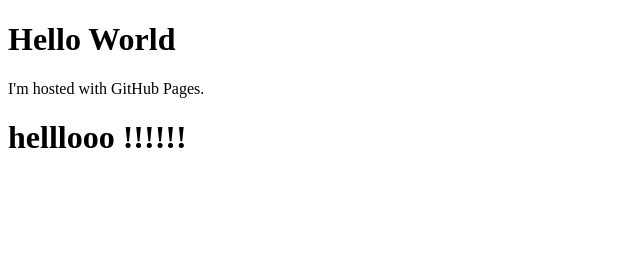
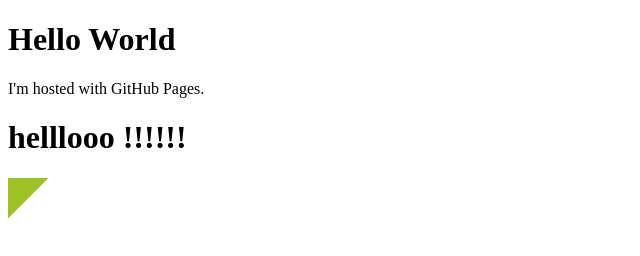
Before and after one commit to deepajrao/deepajrao.github.io, a plain HTML site: page index.html in a window 1280 px wide. Shown: the whole page, without its empty margins (0-640 px from the left). Drawn offline with Linux system fonts and the light colour scheme.

Commit message:
added image

```diff
--- a/index.html
+++ b/index.html
@@ -4,5 +4,6 @@
 <h1>Hello World</h1>
 <p>I'm hosted with GitHub Pages.</p>
     <h1>helllooo !!!!!!</h1>
+    <p><img src="images/fold.gif"</p>
 </body>
 </html>
```
Also changed, not shown: images/fold.gif (added).
